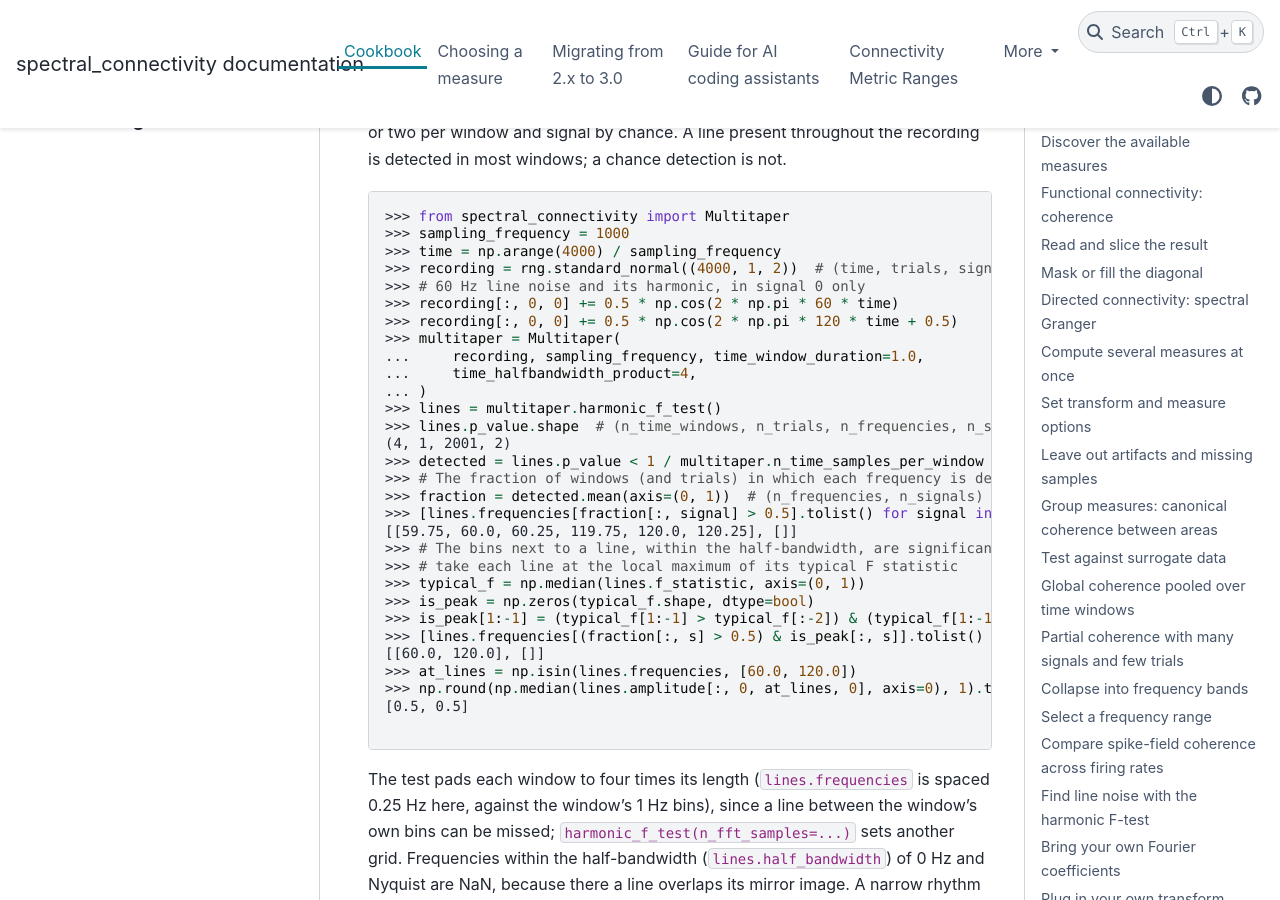
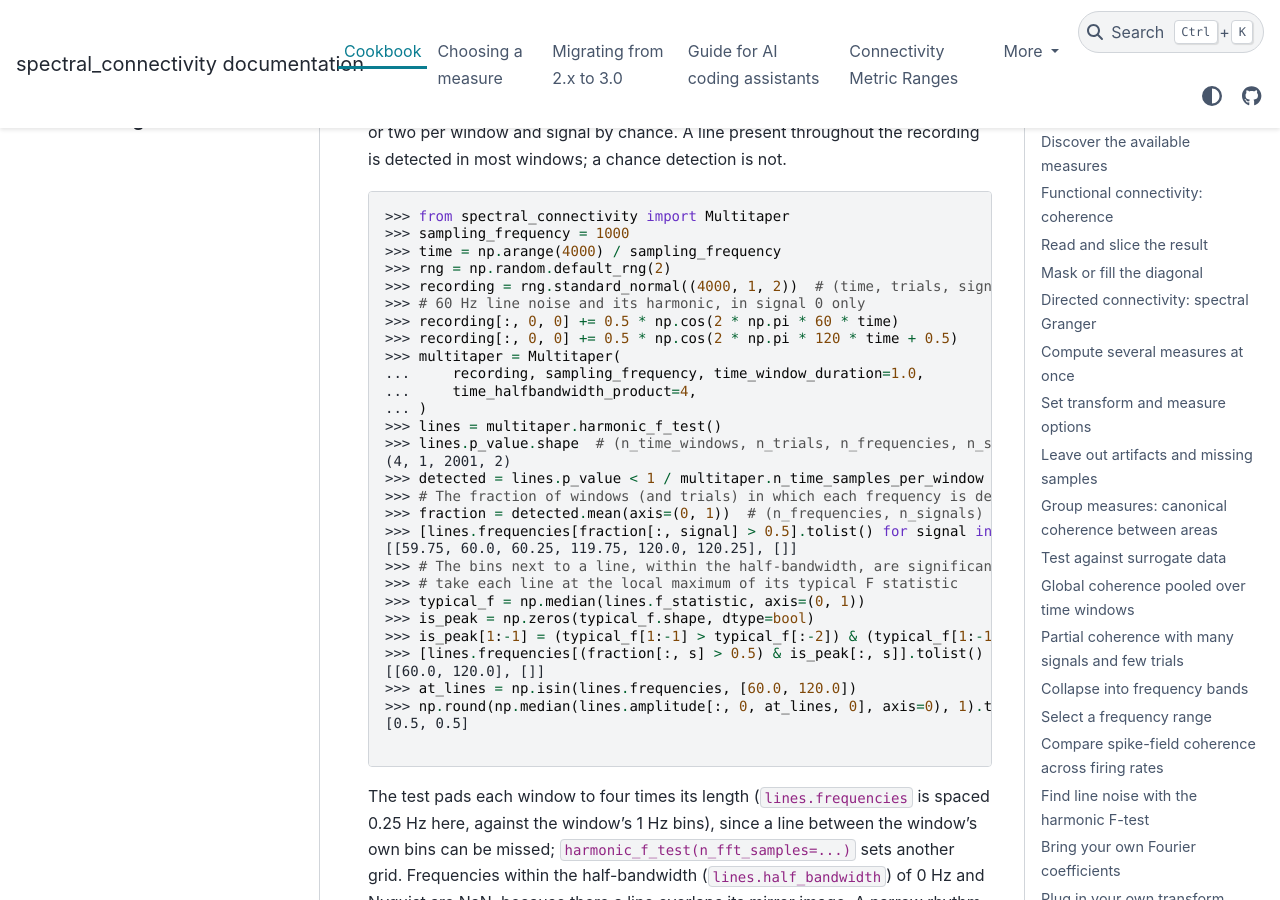
Before and after one commit to Eden-Kramer-Lab/spectral_connectivity, a Sphinx documentation site: the page built from docs/cookbook.md, in a window 1280 px wide and 900 px high, scrolled down 19724 px. Built offline with Sphinx 7.4.7 and the PyData theme 0.15.4, drawn with Linux system fonts in a browser that asks for light colours; pages that are not in the unit, such as notebooks, are missing from menus; the version number could not be read and is left out.

Commit message:
Seed the harmonic F-test recipe's own noise
The recipe drew its noise from the cookbook's shared generator, so the
recipes merged before it changed its data and which bins next to 60 Hz
pass. A generator of its own keeps the documented output.

Co-Authored-By: Claude Opus 5.5 <noreply@anthropic.com>

```diff
--- a/docs/cookbook.md
+++ b/docs/cookbook.md
@@ -907,6 +907,7 @@ not.
 >>> from spectral_connectivity import Multitaper
 >>> sampling_frequency = 1000
 >>> time = np.arange(4000) / sampling_frequency
+>>> rng = np.random.default_rng(2)
 >>> recording = rng.standard_normal((4000, 1, 2))  # (time, trials, signals)
 >>> # 60 Hz line noise and its harmonic, in signal 0 only
 >>> recording[:, 0, 0] += 0.5 * np.cos(2 * np.pi * 60 * time)
```
